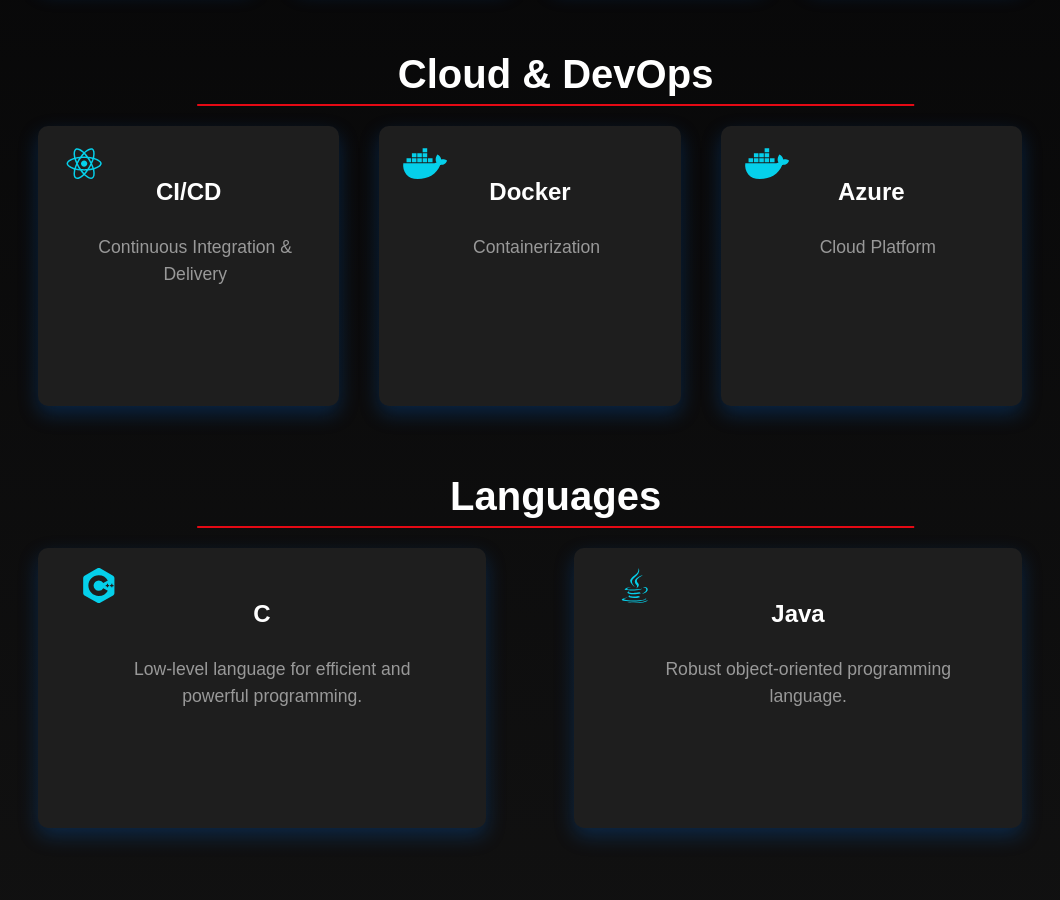
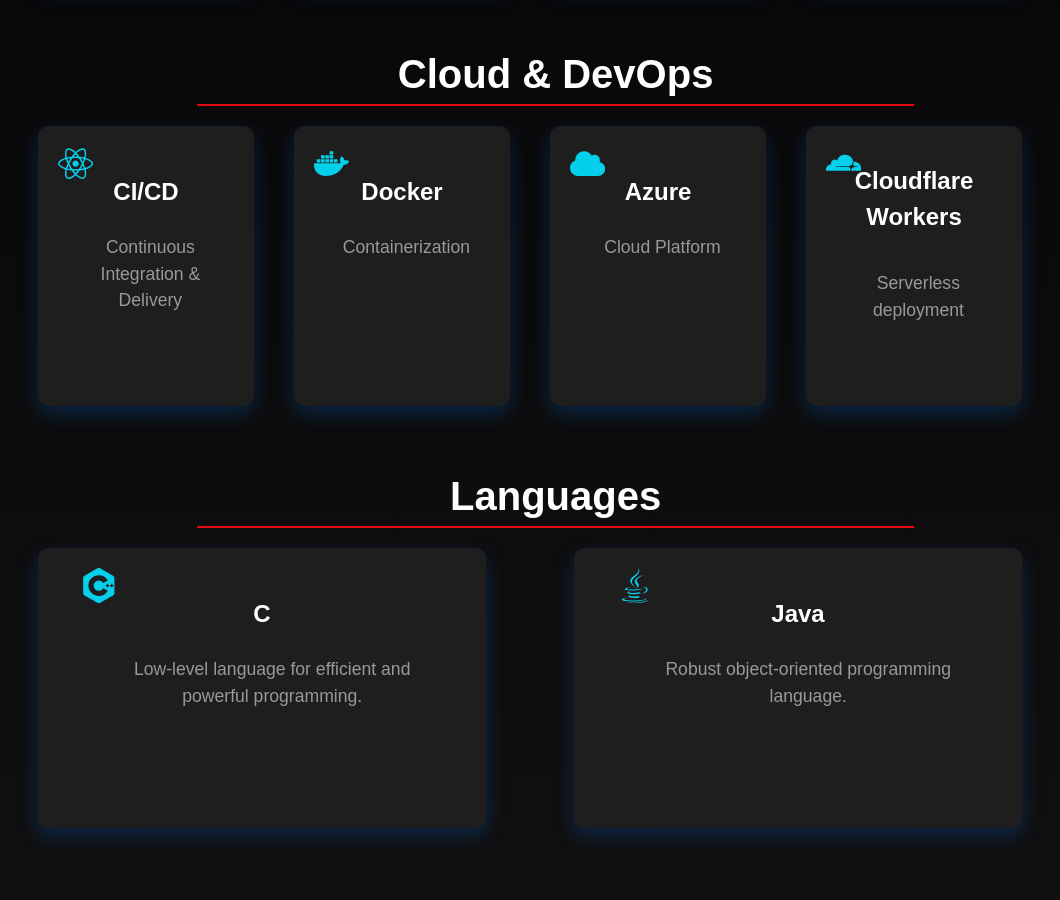
Before and after one commit to Ashwin-Khowala/portfolio, a React (Vite) app: page /skills in a window 1280 px wide. Shown: the part 1020-1920 px from the top of the page, without its empty margins (110-1170 px from the left). Built offline with nearby package versions, Linux system fonts and the light colour scheme.

Commit message:
added cloudflare

```diff
--- a/src/components/Skills.jsx
+++ b/src/components/Skills.jsx
@@ -1,6 +1,6 @@
 import React from "react";
 import "./Skills.css";
-import { FaNodeJs, FaReact, FaDatabase, FaJava, FaDocker } from "react-icons/fa";
+import { FaNodeJs, FaReact, FaJava, FaDocker , FaCloudflare , FaCloud} from "react-icons/fa";
 import { SiExpress, SiMongodb, SiMysql, SiJavascript, SiCplusplus, SiHtml5, SiTypescript } from "react-icons/si";
 
 export default function Skills() {
@@ -82,10 +82,17 @@ export default function Skills() {
             </div>
           </li>
           <li className="skill-item">
-            <div className="icon"><FaDocker /></div>
+            <div className="icon"><FaCloud/></div>
             <div className="details">
               <h3>Azure</h3>
               <p>Cloud Platform</p>
+            </div>
+          </li>
+          <li className="skill-item">
+            <div className="icon"><FaCloudflare/></div>
+            <div className="details">
+              <h3>Cloudflare Workers</h3>
+              <p>Serverless deployment</p>
             </div>
           </li>
         </ul>
```
